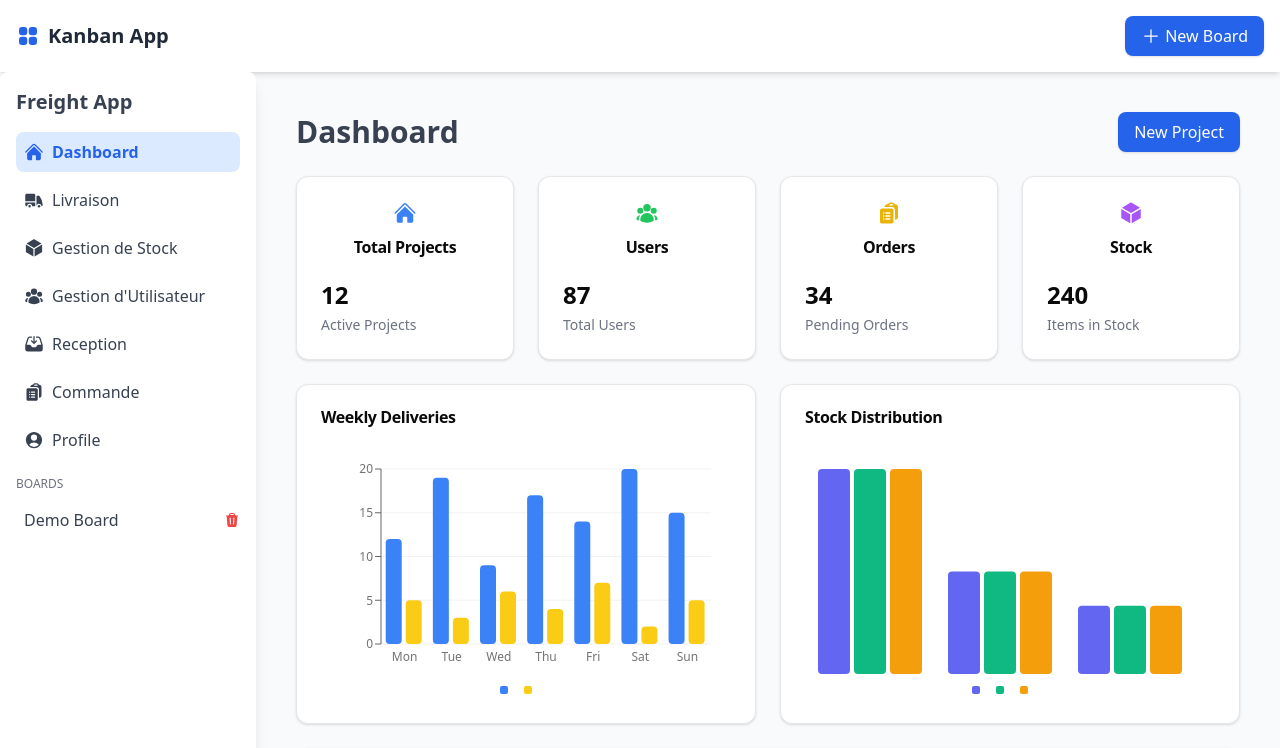
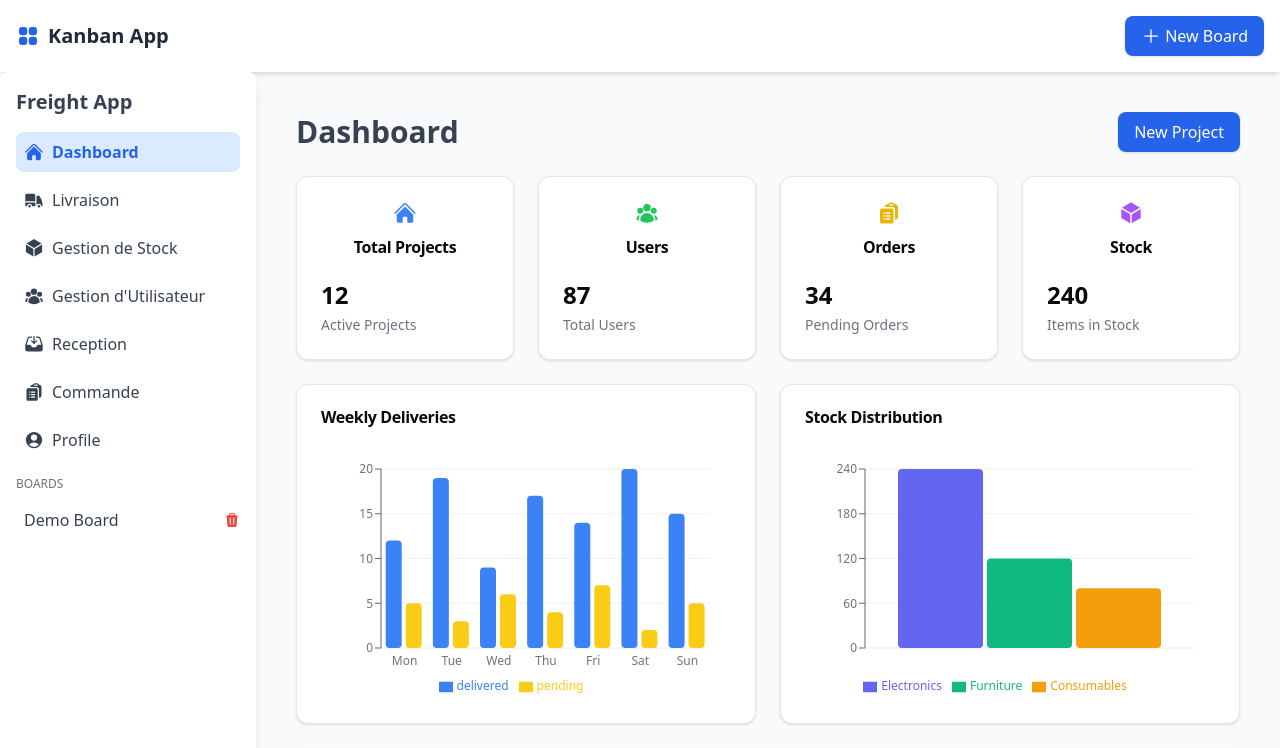
Before and after one commit to PreehanshProjects/Kanban-Project, a React (Vite) app: page / in a window 1280 px wide. Shown: the top 748 px of the page. Built offline with nearby package versions, Linux system fonts and the light colour scheme.

Commit message:
fix errors

```diff
--- a/src/pages/DashboardPage.tsx
+++ b/src/pages/DashboardPage.tsx
@@ -16,10 +16,7 @@ import MainLayout from "../components/layout/MainLayout";
 // ShadCN chart helpers
 import {
   ChartContainer,
-  ChartTooltip,
   ChartTooltipContent,
-  ChartLegend,
-  ChartLegendContent,
   ChartConfig,
 } from "@/components/ui/chart";
 
@@ -51,18 +48,14 @@ export default function DashboardPage() {
     { day: "Sun", delivered: 15, pending: 5 },
   ];
 
-  const stockData = [
-    { category: "Electronics", value: 240 },
-    { category: "Furniture", value: 120 },
-    { category: "Consumables", value: 80 },
-  ];
+  const stockData = [{ Electronics: 240, Furniture: 120, Consumables: 80 }];
 
   const deliveryConfig = {
     delivered: { label: "Delivered", color: "#3b82f6" },
     pending: { label: "Pending", color: "#facc15" },
   };
 
-  const stockConfig = {
+  const stockConfig: ChartConfig = {
     Electronics: { label: "Electronics", color: "#6366f1" },
     Furniture: { label: "Furniture", color: "#10b981" },
     Consumables: { label: "Consumables", color: "#f59e0b" },
@@ -161,17 +154,9 @@ export default function DashboardPage() {
                   <XAxis dataKey="day" tickLine={false} axisLine={false} />
                   <YAxis />
                   <Tooltip content={<ChartTooltipContent labelKey="day" />} />
-                  <Legend content={<ChartLegendContent nameKey="day" />} />
-                  <Bar
-                    dataKey="delivered"
-                    fill="var(--color-delivered)"
-                    radius={4}
-                  />
-                  <Bar
-                    dataKey="pending"
-                    fill="var(--color-pending)"
-                    radius={4}
-                  />
+                  <Legend />
+                  <Bar dataKey="delivered" fill="#3b82f6" radius={4} />
+                  <Bar dataKey="pending" fill="#facc15" radius={4} />
                 </BarChart>
               </ChartContainer>
             </CardContent>
@@ -191,23 +176,14 @@ export default function DashboardPage() {
                   data={stockData}
                   margin={{ top: 20, right: 20, bottom: 5, left: 0 }}
                 >
+                  <CartesianGrid vertical={false} />
+                  <XAxis dataKey="category" tickLine={false} axisLine={false} />
+                  <YAxis />
                   <Tooltip content={<ChartTooltipContent />} />
-                  <Legend content={<ChartLegendContent nameKey="category" />} />
-                  <Bar
-                    dataKey="value"
-                    fill="var(--color-Electronics)"
-                    radius={4}
-                  />
-                  <Bar
-                    dataKey="value"
-                    fill="var(--color-Furniture)"
-                    radius={4}
-                  />
-                  <Bar
-                    dataKey="value"
-                    fill="var(--color-Consumables)"
-                    radius={4}
-                  />
+                  <Legend />
+                  <Bar dataKey="Electronics" fill="#6366f1" radius={4} />
+                  <Bar dataKey="Furniture" fill="#10b981" radius={4} />
+                  <Bar dataKey="Consumables" fill="#f59e0b" radius={4} />
                 </BarChart>
               </ChartContainer>
             </CardContent>
```
